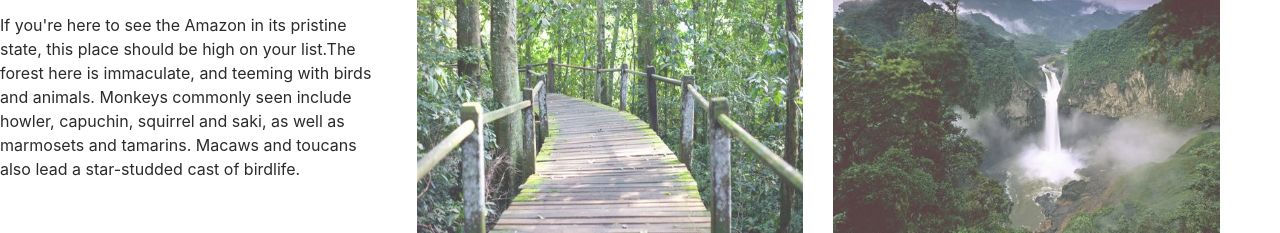
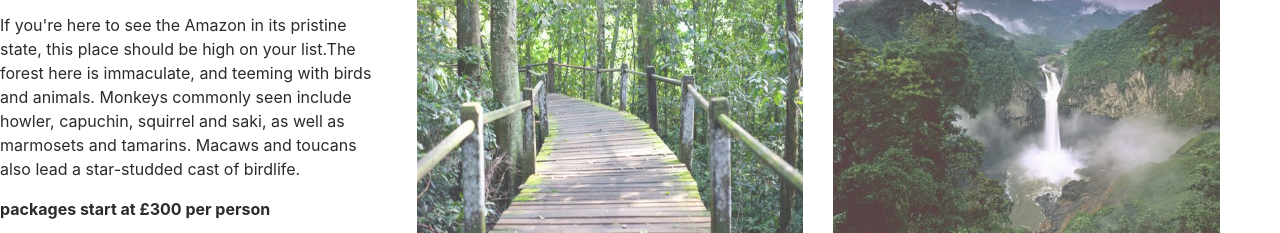
Before and after one commit to sabrinaks/derive, a plain HTML site: page amazon.html in a window 1280 px wide. Shown: the part 567-800 px from the top of the page. Drawn offline with nearby package versions, Linux system fonts and the light colour scheme.

Commit message:
Update amazon.html

```diff
--- a/amazon.html
+++ b/amazon.html
@@ -108,6 +108,7 @@ transition:opacity1s ease-in-out
         <div class="col-md-4">
           <p><strong>Must visit: Reserva Extrativista Baixo Rio Branco-Jauaperi</strong> </p>
           <p>If you're here to see the Amazon in its pristine state, this place should be high on your list.The forest here is immaculate, and teeming with birds and animals. Monkeys commonly seen include howler, capuchin, squirrel and saki, as well as marmosets and tamarins. Macaws and toucans also lead a star-studded cast of birdlife.</p>
+          <p><strong>packages start at £300 per person</strong><p>
             </div>
           <div class="col-md-4">
           <img src="images/hotel.jpeg" style="float:left;width:100%;height:100%;opacity:0.75" alt="Hotels">
```
